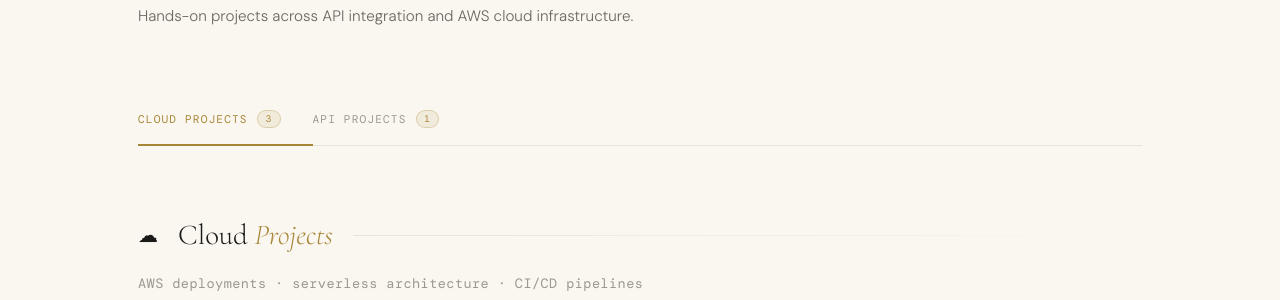
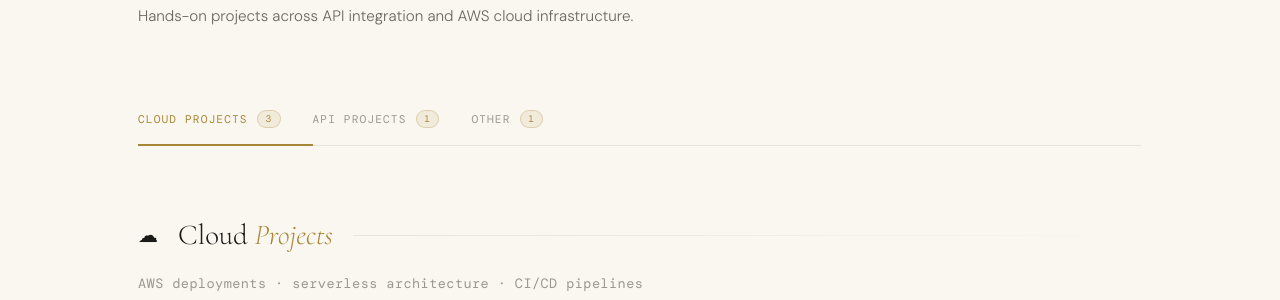
Before and after one commit to nidinshah/nidinshah.github.io, a Jekyll site: the page projects/index.html, which Jekyll copies as it is, in a window 1280 px wide and 1362 px high. Shown: the part 295-595 px from the top of the window. Built offline with Jekyll 4.4.1, drawn with Linux system fonts in a browser that asks for light colours.

Commit message:
Add Other tab with custom domain project

```diff
--- a/projects/index.html
+++ b/projects/index.html
@@ -104,6 +104,7 @@
   <div class="tabs-bar">
     <button class="tab-btn active" data-tab="cloud">Cloud Projects <span class="tab-count">3</span></button>
     <button class="tab-btn" data-tab="api">API Projects <span class="tab-count">1</span></button>
+    <button class="tab-btn" data-tab="other">Other <span class="tab-count">1</span></button>
   </div>
 </div>
 <div class="page-content">
@@ -149,7 +150,21 @@
         <div class="project-footer"><a class="project-notion-btn" href="https://polar-hubcap-369.notion.site/Site-Traffic-Monitor-35b65abd067080889ea6c867f45a710b?source=copy_link" target="_blank" rel="noopener">Open in Notion &#8599;</a></div>
       </div>
     </div>
+
+  <div class="tab-panel" id="tab-other">
+    <div class="cat-header"><span class="cat-icon">&#128193;</span><h2 class="cat-title">Other <em>Projects</em></h2><div class="cat-line"></div></div>
+    <p class="cat-desc">Technical side projects outside of cloud and API &middot; integrations &middot; configurations &middot; tooling</p>
+    <div class="projects-grid">
+      <div class="project-card">
+        <div class="project-type">DNS &middot; Domain Configuration</div>
+        <h3 class="project-title">Replacing GitHub Free Domain with a Custom Domain</h3>
+        <p class="project-desc">Configured a custom domain to replace the default GitHub Pages URL. Set up DNS A records and CNAME entries on Hostinger, enabled HTTPS via GitHub Pages settings, and verified propagation. A clean and practical exercise in domain management and web infrastructure basics.</p>
+        <div class="project-tags"><span class="project-tag">GitHub Pages</span><span class="project-tag">DNS</span><span class="project-tag">Hostinger</span><span class="project-tag">CNAME</span><span class="project-tag">HTTPS</span><span class="project-tag">A Records</span></div>
+        <div class="project-footer"><a class="project-notion-btn" href="https://www.notion.so/Replacing-GitHub-Free-Domain-with-a-Custom-Domain-35f65abd0670809a9580d7ef8ff8cd2f?source=copy_link" target="_blank" rel="noopener">Open in Notion &#8599;</a></div>
+      </div>
+    </div>
   </div>
+</div>
 </div>
 <footer>
   <div class="footer-logo">Nidin <span>Shah</span> Ryidhzuan</div>
```
